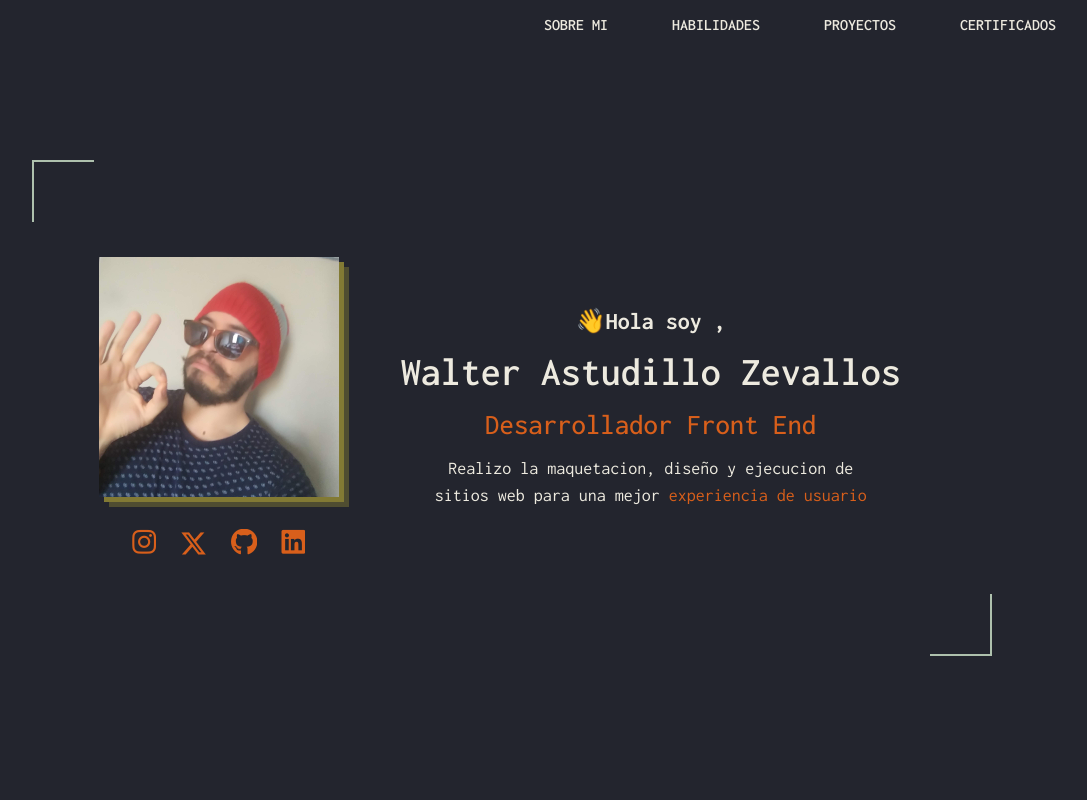
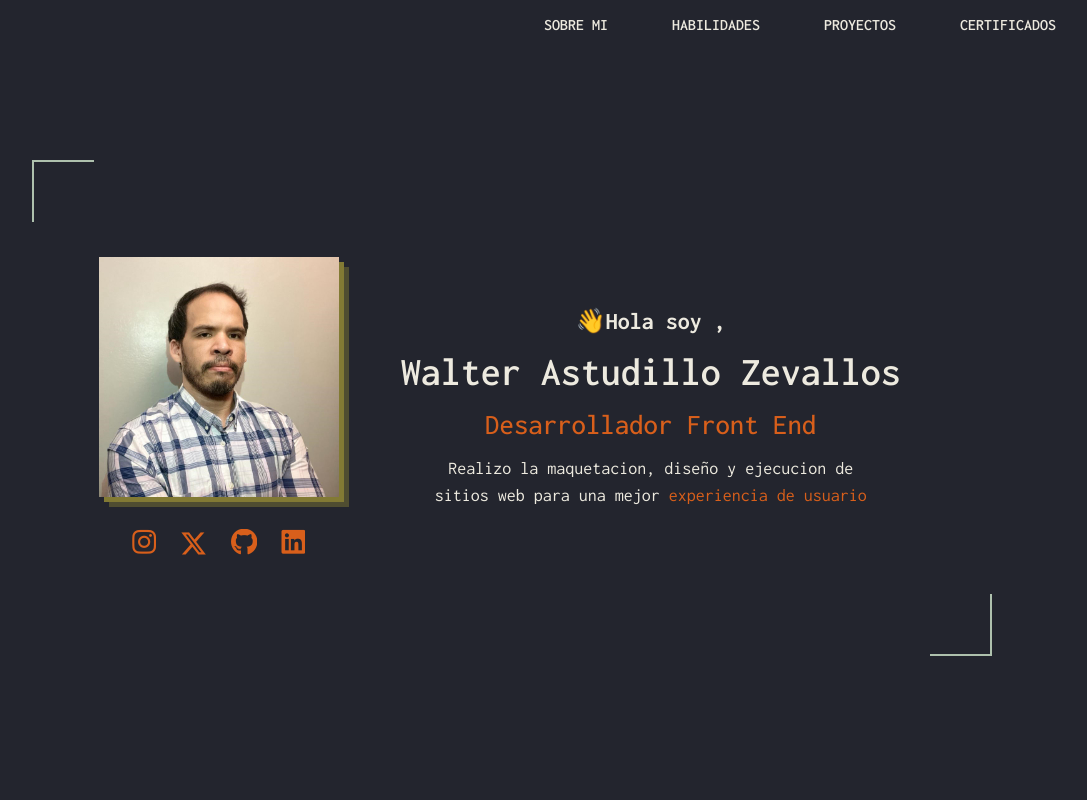
Before and after one commit to SoloDeveloperAlpha/walt-port-v2, a React (Create React App) app: page / in a window 1280 px wide. Shown: the top 800 px of the page, without its empty margins (128-1215 px from the left). Built offline with nearby package versions, Linux system fonts and the light colour scheme.

Commit message:
Actualizar Archivos

```diff
--- a/src/Componentes/header.jsx
+++ b/src/Componentes/header.jsx
@@ -6,7 +6,7 @@ function Header(){
     <div className="header">
       <div className="cont-header">
         <div className="cont-img-sociales">
-          <img src="images/20210621_090137.jpg" alt="Walter Astudillo Z" />
+          <img src="images/pro_foto_corto.jpg" alt="Walter Astudillo Z" />
           <div className="sociales">
             <ul>
               <li><a href="https://www.instagram.com/walter.astudillo.z" target="_blank" rel="noopener">
```
Also changed, not shown: public/images/pro_foto_corto.jpg (added).
